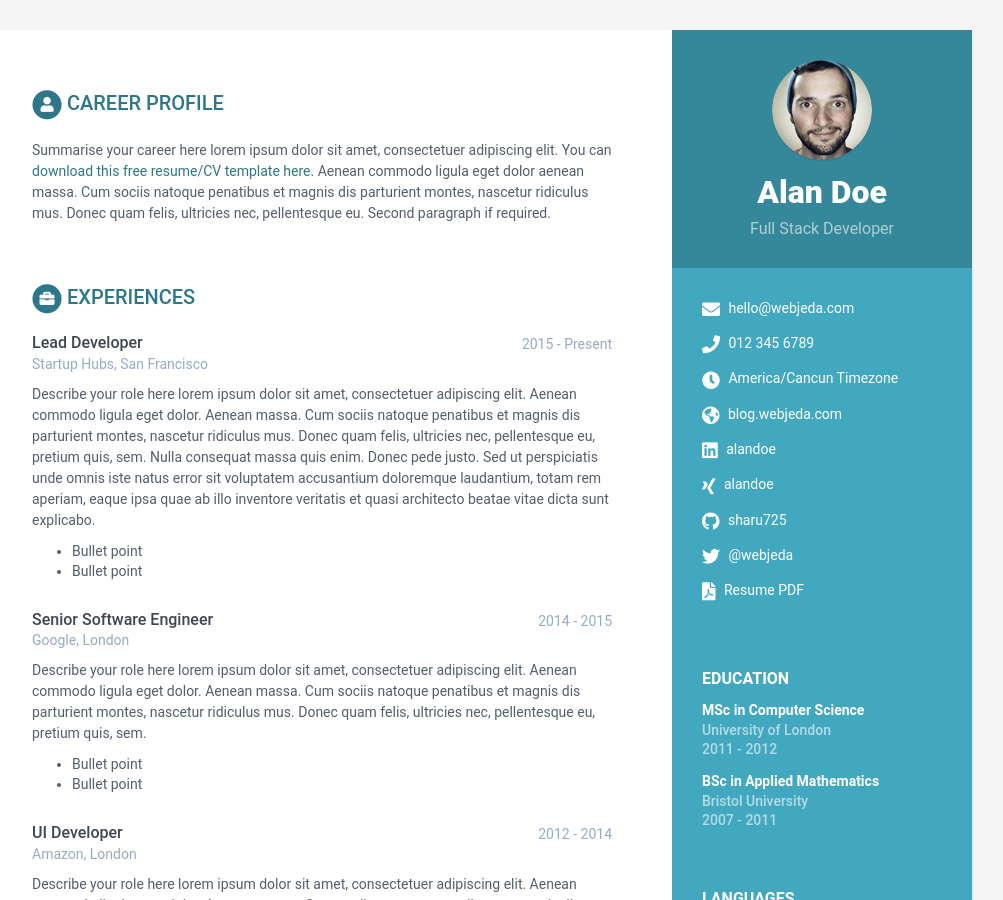
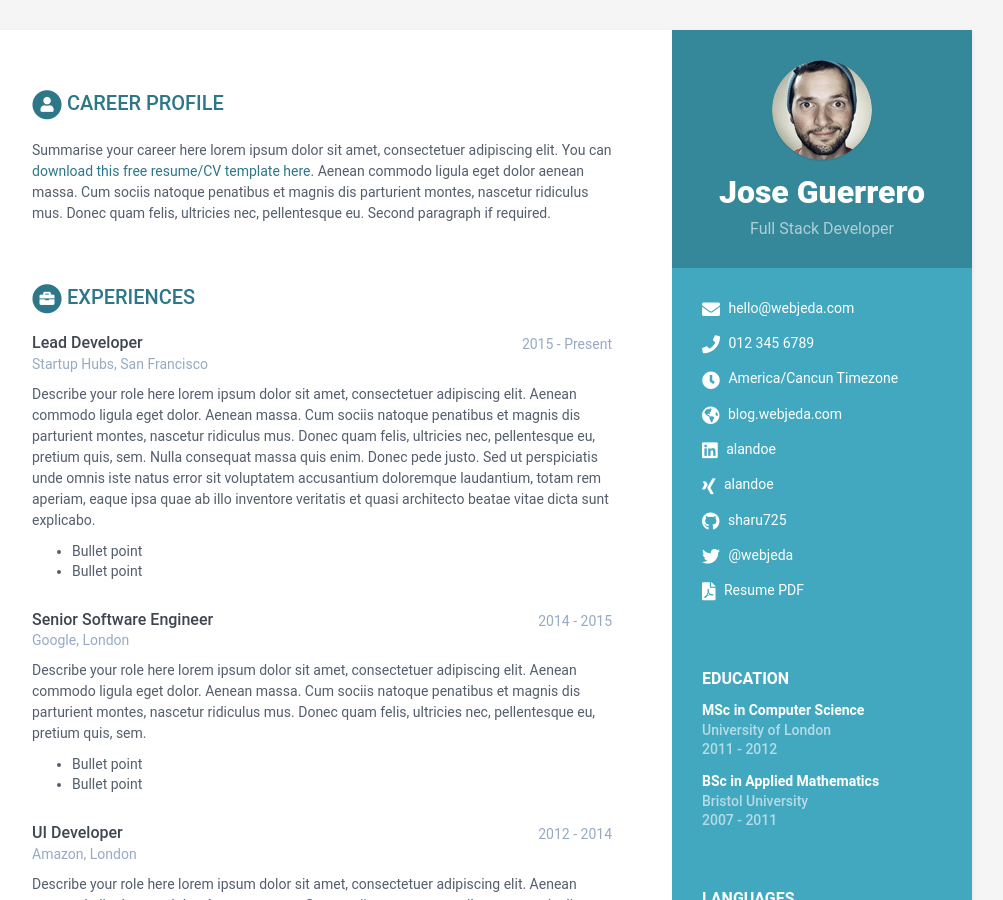
Before and after one commit to Joseeg17/guerrero-cv3, a Jekyll site: the page built from index.html, in a window 1280 px wide and 900 px high. Shown: the whole window, without its empty margins (168-1171 px from the left). Built offline with Jekyll 4.4.1, drawn with Linux system fonts in a browser that asks for light colours.

Commit message:
Actualiza el nombre de la hoja de vida (#4)

```diff
--- a/_data/data.yml
+++ b/_data/data.yml
@@ -8,7 +8,7 @@ sidebar:
     education: True # set to False if you want education in main section instead of in sidebar
 
     # Profile information
-    name: Alan Doe
+    name: Jose Guerrero
     tagline: Full Stack Developer
     avatar: profile.png  #place a 100x100 picture inside /assets/images/ folder and provide the name of the file below
 
```
